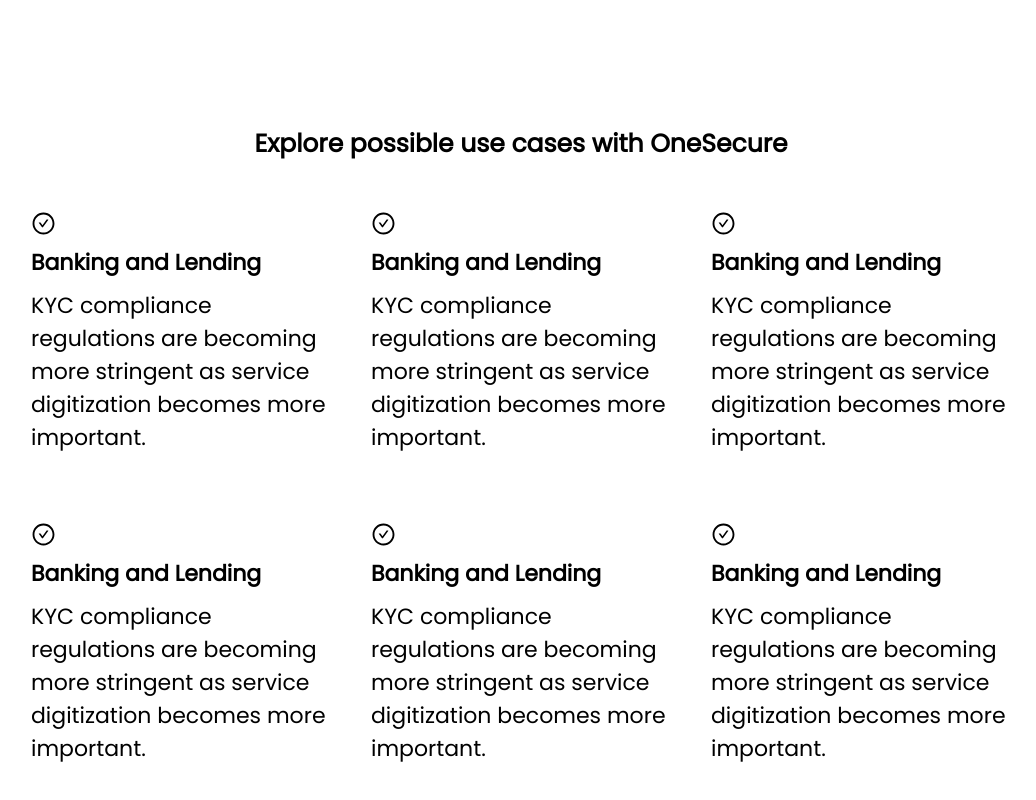
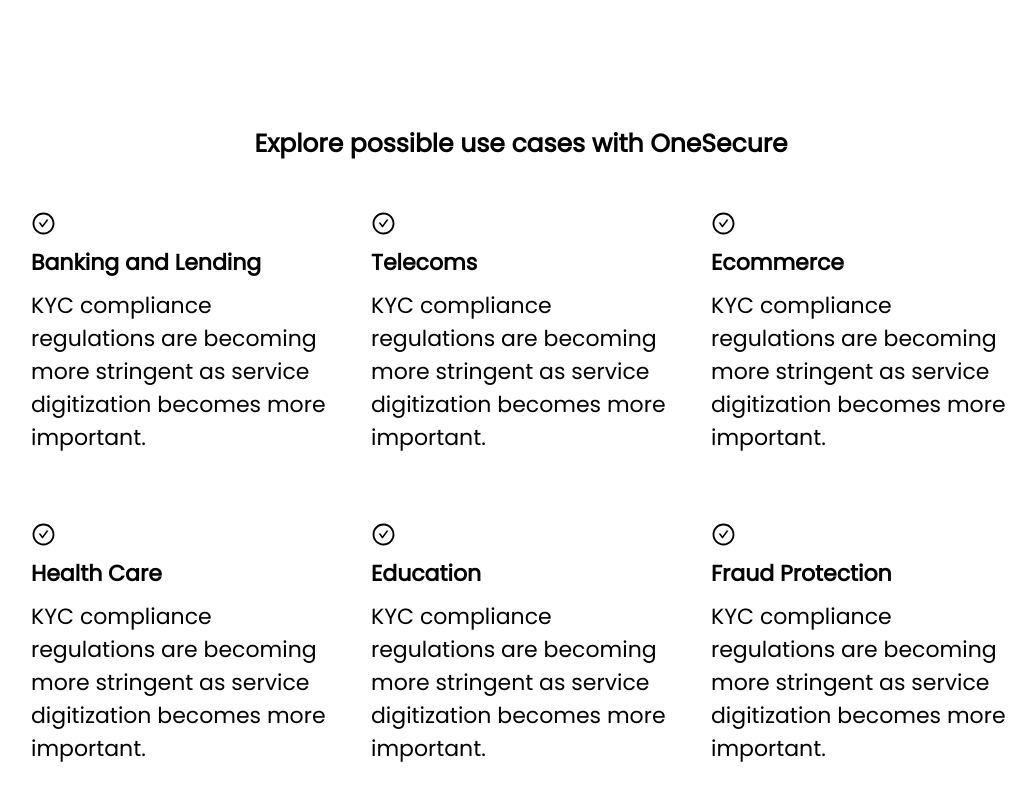
Before and after one commit to bitbender1010/OneSecure, a Next.js app: page / in a window 1280 px wide. Shown: the part 2059-2859 px from the top of the page, without its empty margins (119-1155 px from the left). Built offline with nearby package versions, Linux system fonts and the light colour scheme.

Commit message:
update to rest lol

```diff
--- a/pages/index.tsx
+++ b/pages/index.tsx
@@ -105,7 +105,7 @@
               </div>
               <div className={style.conCap}>
                 <AiOutlineCheckCircle className={style.cIcon} />
-                <h3>Banking and Lending</h3>
+                <h3>Telecoms</h3>
                 <p>
                   KYC compliance regulations are becoming more stringent as
                   service digitization becomes more important.
@@ -113,7 +113,7 @@
               </div>
               <div className={style.conCap}>
                 <AiOutlineCheckCircle className={style.cIcon} />
-                <h3>Banking and Lending</h3>
+                <h3>Ecommerce</h3>
                 <p>
                   KYC compliance regulations are becoming more stringent as
                   service digitization becomes more important.
@@ -121,7 +121,7 @@
               </div>
               <div className={style.conCap}>
                 <AiOutlineCheckCircle className={style.cIcon} />
-                <h3>Banking and Lending</h3>
+                <h3>Health Care</h3>
                 <p>
                   KYC compliance regulations are becoming more stringent as
                   service digitization becomes more important.
@@ -129,7 +129,7 @@
               </div>
               <div className={style.conCap}>
                 <AiOutlineCheckCircle className={style.cIcon} />
-                <h3>Banking and Lending</h3>
+                <h3>Education</h3>
                 <p>
                   KYC compliance regulations are becoming more stringent as
                   service digitization becomes more important.
@@ -137,7 +137,7 @@
               </div>
               <div className={style.conCap}>
                 <AiOutlineCheckCircle className={style.cIcon} />
-                <h3>Banking and Lending</h3>
+                <h3>Fraud Protection</h3>
                 <p>
                   KYC compliance regulations are becoming more stringent as
                   service digitization becomes more important.
```
